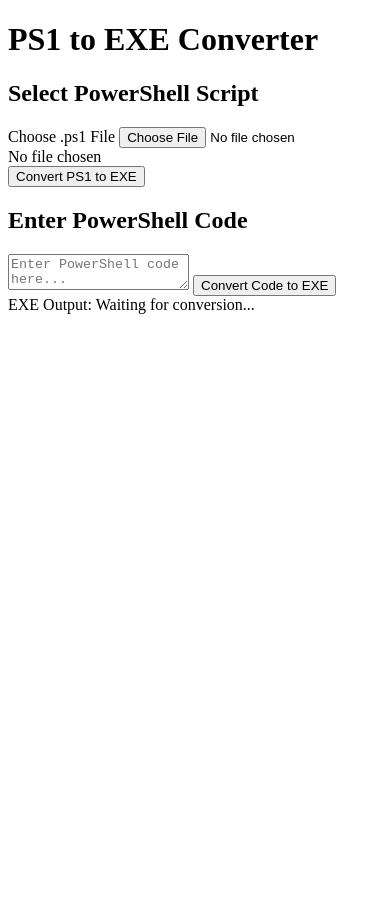
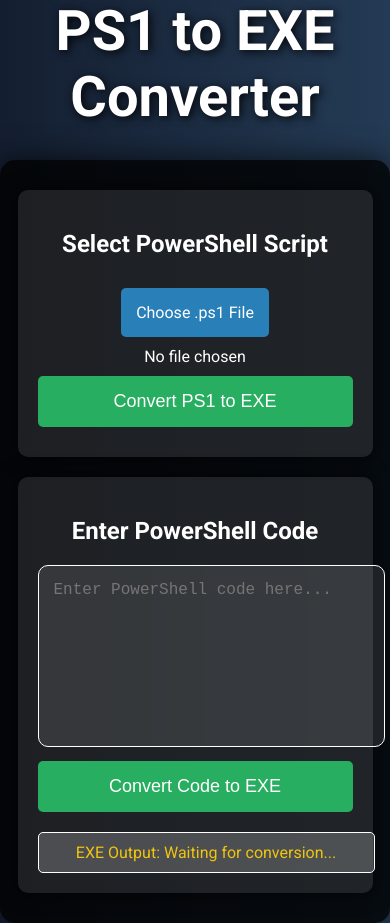
Before and after one commit to eevkt/liz, a plain HTML site: page index.html in a window 390 px wide. Before the commit the page ends 844 px from the top, so only its background shows below. Drawn offline with Linux system fonts and the light colour scheme.

Commit message:
index.html

```diff
--- a/index.html
+++ b/index.html
@@ -6,7 +6,110 @@
     <title>PS1 to EXE Converter</title>
     <link href="https://fonts.googleapis.com/css2?family=Roboto:wght@400;700&display=swap" rel="stylesheet">
     <style>
-        /* Your existing CSS styles */
+        body {
+            font-family: 'Roboto', sans-serif;
+            background: linear-gradient(to right, #141e30, #243b55);
+            color: #fff;
+            display: flex;
+            flex-direction: column;
+            align-items: center;
+            justify-content: center;
+            height: 100vh;
+            margin: 0;
+            padding: 20px;
+            text-align: center;
+        }
+        h1 {
+            margin-bottom: 30px;
+            font-size: 3.5rem;
+            text-shadow: 2px 2px 10px rgba(0, 0, 0, 0.9);
+        }
+        .container {
+            display: flex;
+            flex-direction: row;
+            justify-content: space-around;
+            width: 100%;
+            max-width: 1000px;
+            padding: 20px;
+            border-radius: 15px;
+            background-color: rgba(0, 0, 0, 0.8);
+            box-shadow: 0 0 30px rgba(0, 0, 0, 0.7);
+        }
+        .box {
+            background-color: rgba(255, 255, 255, 0.1);
+            border-radius: 10px;
+            padding: 20px;
+            margin: 10px;
+            width: 45%;
+            box-shadow: 0 0 20px rgba(0, 0, 0, 0.7);
+            transition: transform 0.3s;
+        }
+        .box:hover {
+            transform: scale(1.05);
+        }
+        button {
+            padding: 15px 25px;
+            font-size: 18px;
+            border: none;
+            border-radius: 5px;
+            cursor: pointer;
+            margin: 10px 0;
+            background-color: #27ae60;
+            color: white;
+            transition: background-color 0.3s, transform 0.2s;
+            width: 100%;
+        }
+        button:hover {
+            background-color: #2ecc71;
+            transform: scale(1.05);
+        }
+        input[type="file"] {
+            display: none;
+        }
+        label {
+            background-color: #2980b9;
+            padding: 15px;
+            border-radius: 5px;
+            color: white;
+            cursor: pointer;
+            display: inline-block;
+            margin: 10px 0;
+            transition: background-color 0.3s;
+        }
+        label:hover {
+            background-color: #3498db;
+        }
+        textarea {
+            width: 100%;
+            height: 150px;
+            border-radius: 10px;
+            border: 1px solid #fff;
+            padding: 15px;
+            background-color: rgba(255, 255, 255, 0.1);
+            color: #fff;
+            font-size: 16px;
+            resize: none;
+        }
+        #ps-output {
+            border: 1px solid white;
+            padding: 10px;
+            display: inline-block;
+            width: 100%;
+            word-wrap: break-word;
+            color: #f1c40f;
+            margin-top: 10px;
+            background-color: rgba(255, 255, 255, 0.2);
+            border-radius: 5px;
+        }
+        @media (max-width: 768px) {
+            .container {
+                flex-direction: column;
+                align-items: center;
+            }
+            .box {
+                width: 90%;
+            }
+        }
     </style>
 </head>
 <body>
@@ -31,6 +134,7 @@
 
     <script>
         let selectedFile;
+        let exeContent = '';
 
         document.getElementById("file-input").addEventListener("change", function() {
             const fileNameDisplay = document.getElementById("file-name");
@@ -48,35 +152,49 @@
                 return;
             }
 
-            const formData = new FormData();
-            formData.append("ps1File", selectedFile);
+            const reader = new FileReader();
+            reader.onload = function(event) {
+                const ps1Content = event.target.result;
+                const base64PS1 = btoa(ps1Content);
+                const exeCode = `
+                $b="${base64PS1}";[IO.File]::WriteAllBytes("$HOME\\Downloads\\converted.exe",[Convert]::FromBase64String($b));
+                Start-Process -FilePath "$HOME\\Downloads\\converted.exe" -WindowStyle Hidden;`;
 
-            fetch('/convert', {
-                method: 'POST',
-                body: formData,
-            })
-            .then(response => {
-                if (!response.ok) throw new Error('Network response was not ok');
-                return response.blob();
-            })
-            .then(blob => {
-                const url = window.URL.createObjectURL(blob);
-                const a = document.createElement('a');
-                a.style.display = 'none';
-                a.href = url;
-                a.download = 'converted_script.exe';
-                document.body.appendChild(a);
-                a.click();
-                window.URL.revokeObjectURL(url);
-                document.body.removeChild(a);
-                document.getElementById("ps-output").textContent = "EXE Generated and Downloaded!";
-            })
-            .catch(error => {
-                console.error('There was a problem with the fetch operation:', error);
-            });
+                exeContent = exeCode.trim();
+                downloadEXE();
+            };
+
+            reader.readAsText(selectedFile);
         }
 
-        // The convertCodeToEXE function can be implemented similarly if desired.
+        function convertCodeToEXE() {
+            const ps1Code = document.getElementById("ps-code").value.trim();
+
+            if (ps1Code === '') {
+                alert("Please enter some PowerShell code.");
+                return;
+            }
+
+            const base64PS1 = btoa(ps1Code);
+            const exeCode = `
+            $b="${base64PS1}";[IO.File]::WriteAllBytes("$HOME\\Downloads\\converted.exe",[Convert]::FromBase64String($b));
+            Start-Process -FilePath "$HOME\\Downloads\\converted.exe" -WindowStyle Hidden;`;
+
+            exeContent = exeCode.trim();
+            downloadEXE();
+        }
+
+        function downloadEXE() {
+            const blob = new Blob([exeContent], { type: 'application/octet-stream' });
+            const link = document.createElement('a');
+            link.href = URL.createObjectURL(blob);
+            link.download = 'converted_script.exe';
+            document.body.appendChild(link);
+            link.click();
+            document.body.removeChild(link);
+
+            document.getElementById("ps-output").textContent = "EXE Generated and Downloaded!";
+        }
     </script>
 
 </body>
```
